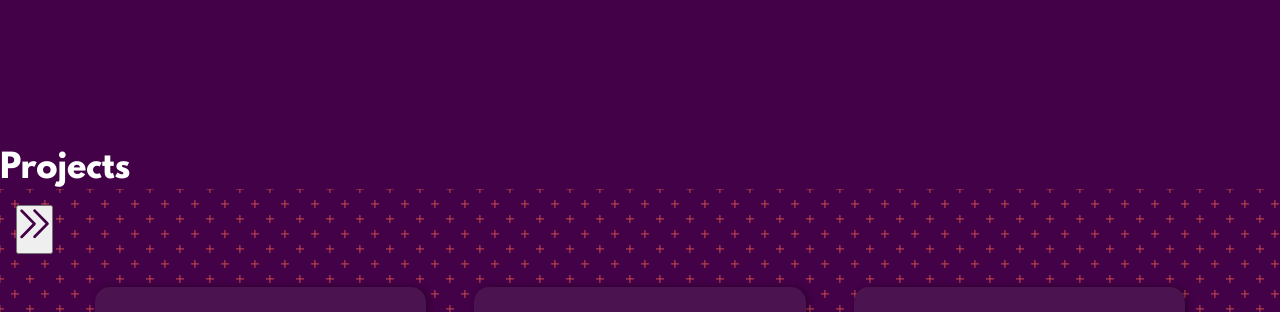
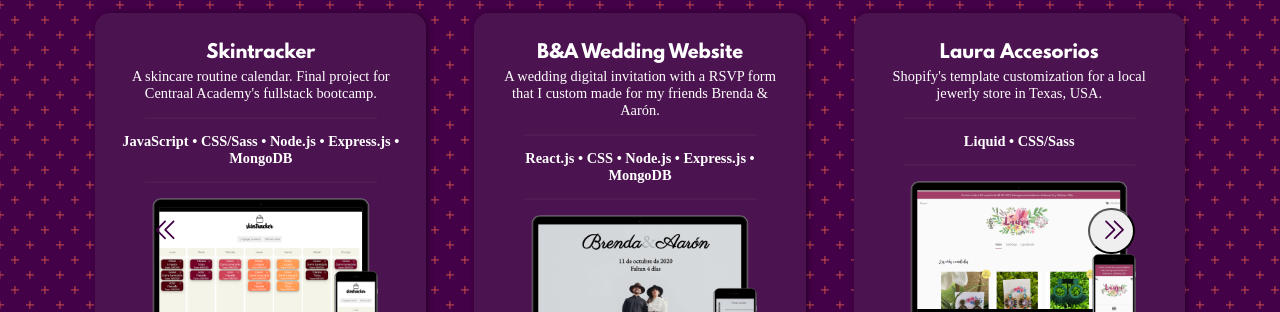
Before and after one commit to nayelyrodarte/portfolio, a plain HTML site: page index.html in a window 1280 px wide. Shown: the part 683-995 px from the top of the page. Drawn offline with Linux system fonts and the light colour scheme.

Commit message:
Add styling for arrow buttons

```diff
--- a/styles.css
+++ b/styles.css
@@ -65,6 +65,11 @@ header > img {
 }
 
 .projects {
+  display: grid;
+  grid-auto-flow: column;
+justify-items: center;
+  align-items: center;
+  width: 100%;
   padding: 1em;
   box-sizing: border-box;
   opacity: 1;
@@ -74,19 +79,53 @@ header > img {
   background-size: 30px 30px, 30px 30px, 15px 15px, 15px 15px;
 }
 
-.projects h1 {
-  text-align: center;
+.section-title
+{ text-align: center;
   padding: 1em;
+  margin-bottom: -3.5em;
   text-shadow: -1px 0 black, 0 1px black, 1px 0 black, 0 -1px black;;
 }
 
 .projects-grid {
   display: grid;
-  padding: 2em 0;
+  padding: 6em 0;
+  padding-top: 7em;
   gap: 3em;
   grid-template-columns: repeat(3, 1fr);
   grid-template-rows: 1fr;
   justify-content: center;
+}
+
+.left-arrow, .right-arrow {
+  display: grid;
+  align-items: center;
+  border-radius: 100%;
+  width: 3.5em;
+  height: 3.5em;
+}
+
+.left-arrow img, .right-arrow img {
+  width: 2em;
+  height: 2em;
+}
+
+.left-arrow img {
+  transform: rotate(0.5turn);
+  margin-top: -0.5em;
+  margin-left: 0.4em;
+}
+
+.right-arrow img {
+  margin-top: 0.20em;
+  margin-left: 0.8em;
+}
+
+.right-arrow {
+  justify-self: start;
+}
+
+.left-arrow {
+  justify-self: end;
 }
 
 .card {
@@ -167,7 +206,7 @@ header > img {
 
 @media only screen and (min-width: 992px) {
   header {
-    height: 50vw;
+    height: 30vw;
     max-width: 60vw;
     margin: auto;
     text-align: right;
```
